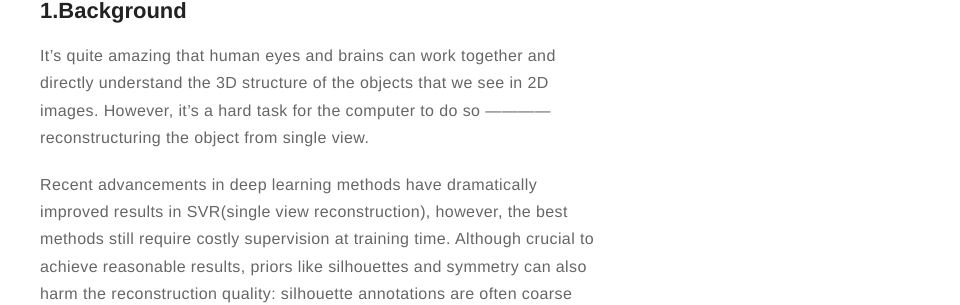
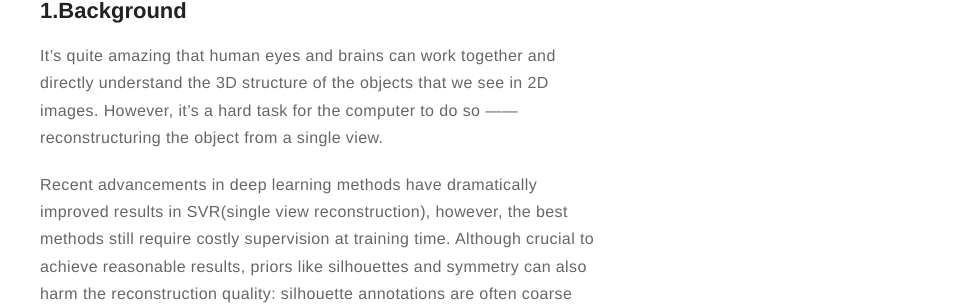
Before and after one commit to claude0318/claude0318.github.io, a Jekyll site: the page built from _posts/2023-06-16-markdown-Seminar.markdown, in a window 1280 px wide and 900 px high. Shown: the part 315-620 px from the top of the window, without its empty margins (320-1280 px from the left). Built offline with Jekyll 4.4.1, drawn with Linux system fonts in a browser that asks for light colours; nearby versions of some CDN libraries; comment, search, counter and statistics services are not loaded.

```diff
--- a/_posts/2023-06-16-markdown-Seminar.markdown
+++ b/_posts/2023-06-16-markdown-Seminar.markdown
@@ -16,7 +16,7 @@ description: Introduction of the first unsupervised SVR method in the world
 
 ## 1.Background
 
-It's quite amazing that human eyes and brains can work together and directly understand the 3D structure of the objects that we see in 2D images. However, it's a hard task for the computer to do so ———— reconstructuring the object from single view.
+It's quite amazing that human eyes and brains can work together and directly understand the 3D structure of the objects that we see in 2D images. However, it's a hard task for the computer to do so —— reconstructuring the object from a single view.
 
 Recent advancements in deep learning methods have dramatically improved results in SVR(single view reconstruction), however, the best methods still require costly supervision at training time. Although crucial to achieve reasonable results, priors like silhouettes and symmetry can also harm the reconstruction quality: silhouette annotations are often coarse and small symmetry prediction errors can yield unrealistic reconstructions.
 
```
